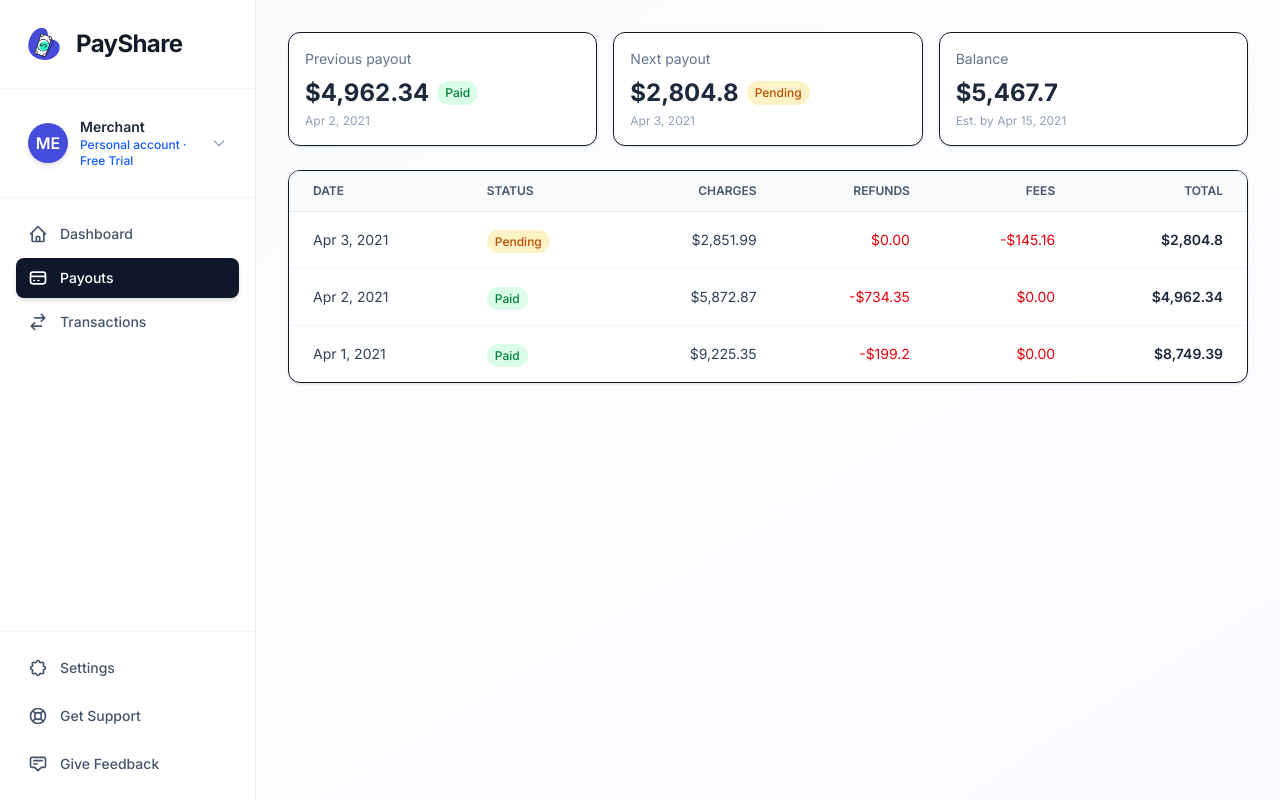
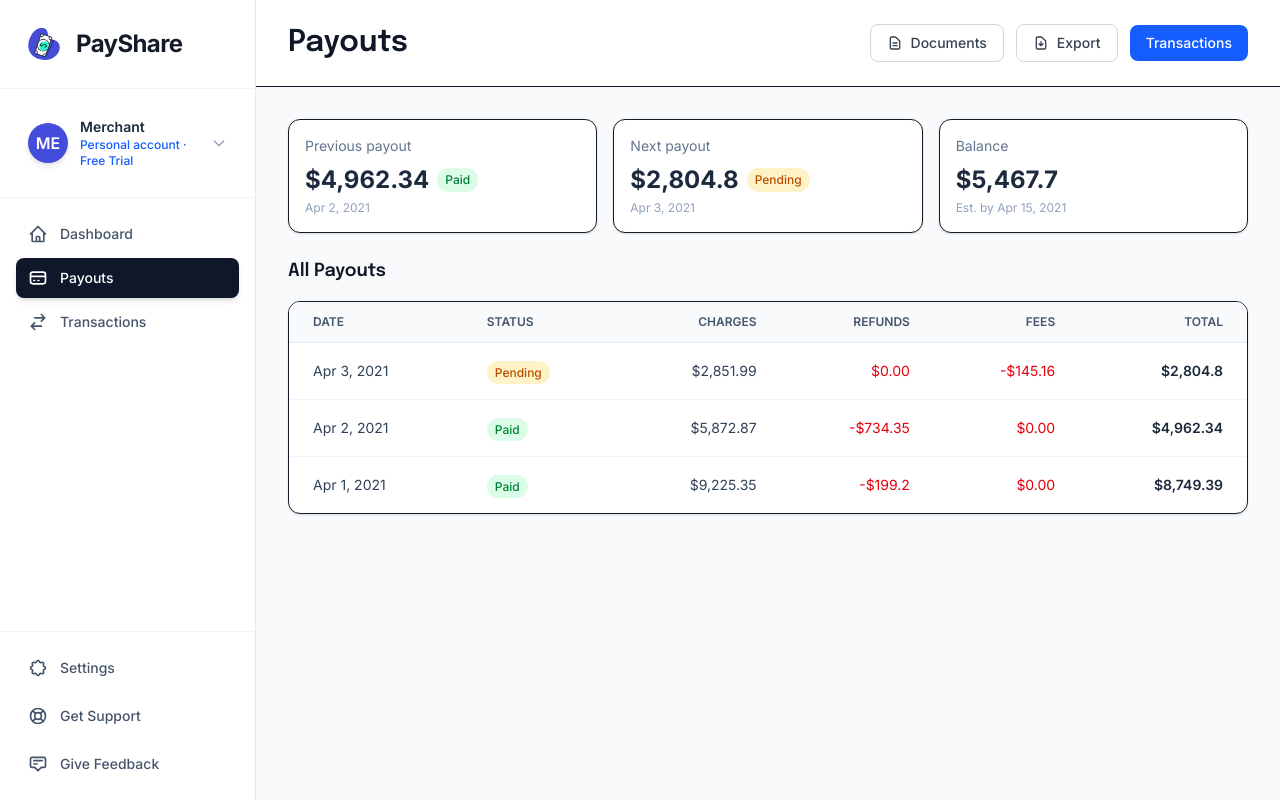
Before and after one commit to vrmelox/payshare, a Next.js app in the folder web/: page /merchant/payouts in a window 1280 px wide. Built offline with nearby package versions, Linux system fonts and the light colour scheme.

Commit message:
feat :making of merchant payout

```diff
--- a/web/src/app/(Dashboard)/merchant/payouts/page.tsx
+++ b/web/src/app/(Dashboard)/merchant/payouts/page.tsx
@@ -10,17 +10,49 @@
 
 export default function MerchantPayoutsPage() {
   return (
-      <div className="min-h-screen bg-gradient-to-br from-slate-50 via-blue-50/20 to-indigo-50/30">
+    <div className="min-h-screen bg-gray-50">
       {/* Sidebar */}
       <Sidebar activeItem="payouts" />
 
       {/* Main Content */}
-            <main className="ml-64 p-8 space-y-6">
+      <main className="ml-64">
+        {/* Header */}
+        <div className="bg-white border-b px-8 py-6">
+          <div className="flex items-center justify-between">
+            <div className="flex items-center gap-3">
+              <h1 className="text-3xl font-semibold text-gray-900">Payouts</h1>
+            </div>
+            <div className="flex items-center gap-3">
+              <button className="px-4 py-2 text-sm font-medium text-gray-700 bg-white border border-gray-300 rounded-lg hover:bg-gray-50 transition-colors flex items-center gap-2">
+                <svg className="w-4 h-4" fill="none" stroke="currentColor" viewBox="0 0 24 24">
+                  <path strokeLinecap="round" strokeLinejoin="round" strokeWidth={2} d="M9 12h6m-6 4h6m2 5H7a2 2 0 01-2-2V5a2 2 0 012-2h5.586a1 1 0 01.707.293l5.414 5.414a1 1 0 01.293.707V19a2 2 0 01-2 2z" />
+                </svg>
+                Documents
+              </button>
+              <button className="px-4 py-2 text-sm font-medium text-gray-700 bg-white border border-gray-300 rounded-lg hover:bg-gray-50 transition-colors flex items-center gap-2">
+                <svg className="w-4 h-4" fill="none" stroke="currentColor" viewBox="0 0 24 24">
+                  <path strokeLinecap="round" strokeLinejoin="round" strokeWidth={2} d="M12 10v6m0 0l-3-3m3 3l3-3m2 8H7a2 2 0 01-2-2V5a2 2 0 012-2h5.586a1 1 0 01.707.293l5.414 5.414a1 1 0 01.293.707V19a2 2 0 01-2 2z" />
+                </svg>
+                Export
+              </button>
+              <button className="px-4 py-2 text-sm font-medium text-white bg-blue-600 rounded-lg hover:bg-blue-700 transition-colors">
+                Transactions
+              </button>
+            </div>
+          </div>
+        </div>
+
+        {/* Content */}
+        <div className="p-8 space-y-6">
           {/* Summary */}
           <PayoutsSummary />
 
-              {/* Table */}
+          {/* Table Section */}
+          <div className="space-y-4">
+            <h2 className="text-lg font-semibold text-gray-900">All Payouts</h2>
             <PayoutsTable payouts={payoutsData} />
+          </div>
+        </div>
       </main>
     </div>
   );
```
Lines whose indentation alone changed are shown as unchanged.
